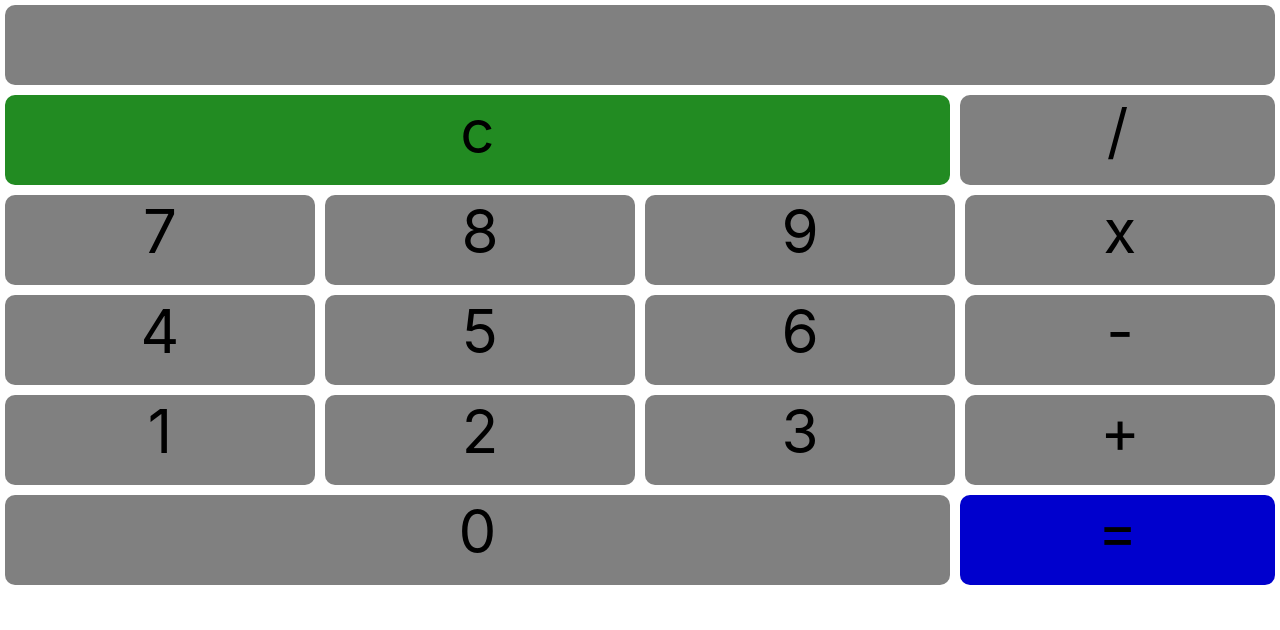
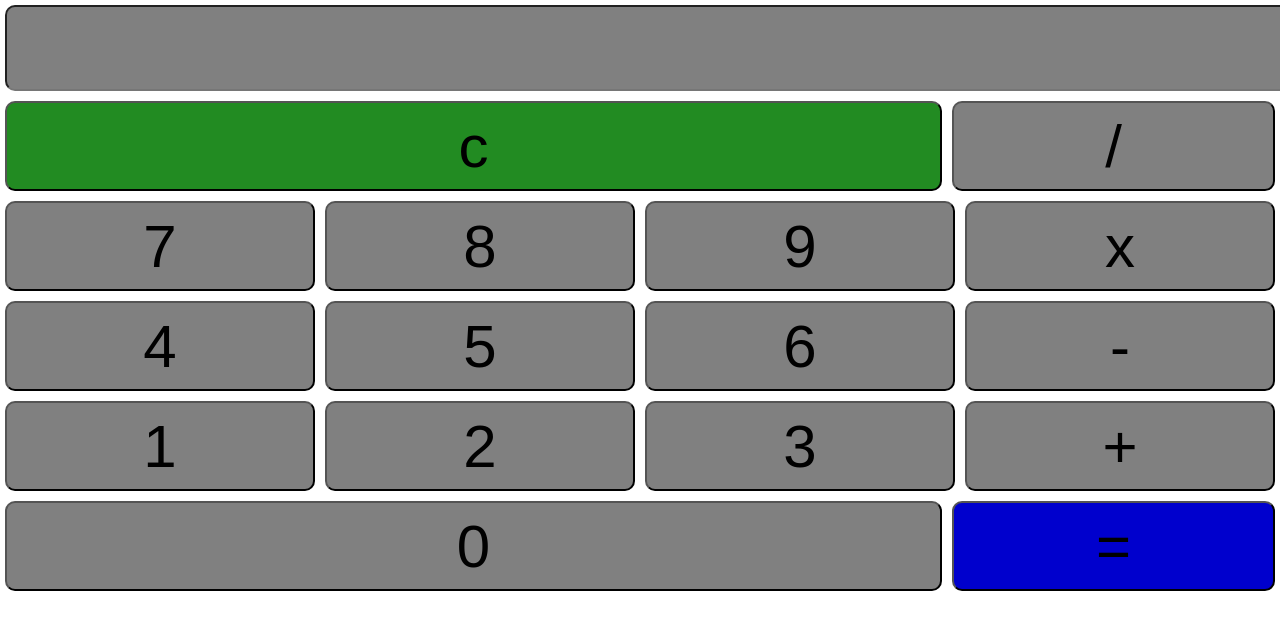
Before and after one commit to javierlaterra/learn, a React (Create React App) app: page / in a window 1280 px wide. Shown: the top 630 px of the page. Built offline with nearby package versions, Linux system fonts and the light colour scheme.

Commit message:
correccion button input

```diff
--- a/src/App.css
+++ b/src/App.css
@@ -1,5 +1,6 @@
 .result {
   height: 80px;
+  width: 100%;
   background-color: grey;
   border-radius: 10px;
   margin: 5px;
--- a/src/App.js
+++ b/src/App.js
@@ -5,31 +5,31 @@ export default function App() {
   return (
     <div className="App">
 
-    <div className="result"></div>
+    <input type= "number" className="result"></input>
 
      <div className="padre">
 
-      <div className="fila1" >  <booton className= "c">c</booton>
-        <booton className= "dividido">/</booton>
+      <div className="fila1" >  <button className= "c">c</button>
+        <button className= "dividido">/</button>
       </div>
-      <div className="fila2" > <booton className= "siete">7</booton>
-        <booton className= "ocho">8</booton>
-          <booton className= "nueve">9</booton>
-            <booton className= "por">x</booton>
+      <div className="fila2" > <button className= "siete">7</button>
+        <button className= "ocho">8</button>
+          <button className= "nueve">9</button>
+            <button className= "por">x</button>
       </div>
-      <div className="fila3" > <booton className= "cuatro">4</booton>
-        <booton className= "cinco">5</booton>
-          <booton className= "seis">6</booton>
-            <booton className= "menos">-</booton>
+      <div className="fila3" > <button className= "cuatro">4</button>
+        <button className= "cinco">5</button>
+          <button className= "seis">6</button>
+            <button className= "menos">-</button>
       </div>
-      <div className="fila4" ><booton className= "uno">1</booton>
-        <booton className= "dos">2</booton>
-          <booton className= "tres">3</booton>
-            <booton className= "mas">+</booton>
+      <div className="fila4" ><button className= "uno">1</button>
+        <button className= "dos">2</button>
+          <button className= "tres">3</button>
+            <button className= "mas">+</button>
 
       </div>
-      <div className="fila5" > <booton className= "cero">0</booton>
-          <booton className= "igual">=</booton>
+      <div className="fila5" > <button className= "cero">0</button>
+          <button className= "igual">=</button>
       </div>
 
 
```
